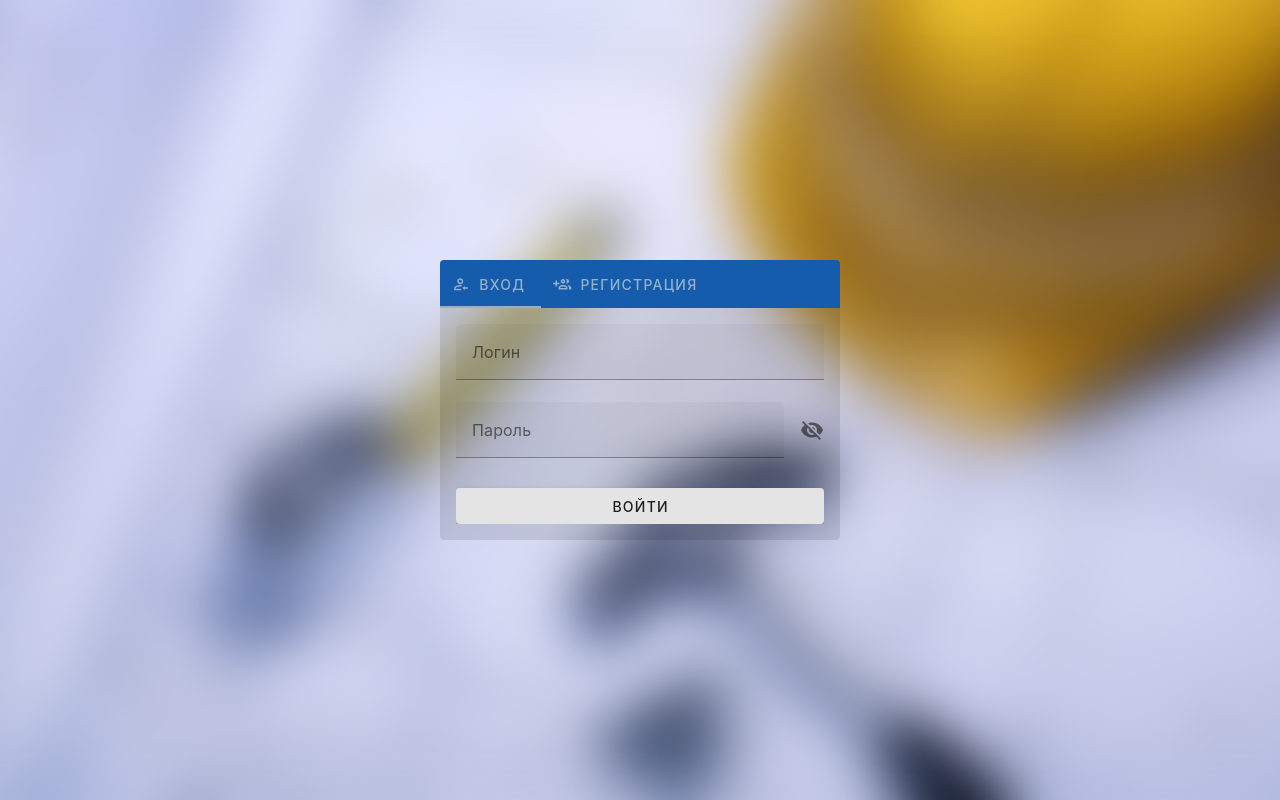
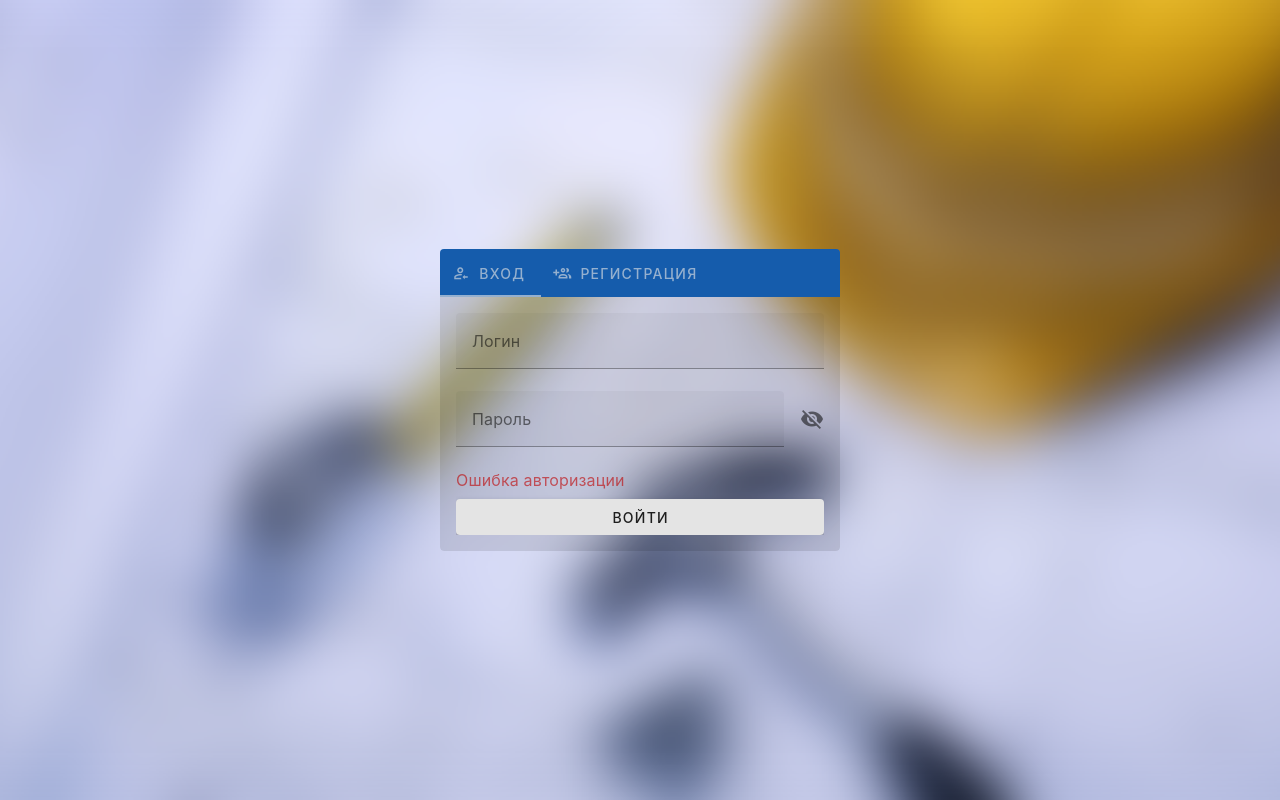
Before and after one commit to AntonKeller/admin-service-panel, a Nuxt app: page / in a window 1280 px wide. Built offline with nearby package versions, Linux system fonts and the light colour scheme.

Commit message:
minor changes

```diff
--- a/components/TheVerifyMenu.vue
+++ b/components/TheVerifyMenu.vue
@@ -52,12 +52,12 @@ export default {
 
   methods: {
     click() {
-      // this.$emit('updateTab', "authorization-tab") - переход к авторизации
 
       this.isLoading = !this.isLoading;
 
       let timeout = setTimeout(() => {
         this.isLoading = false;
+        this.$emit('updateTab', "authorization-tab") // - переход к авторизации
         clearTimeout(timeout);
       }, 1500);
     }
--- a/components/c-authorization-form.vue
+++ b/components/c-authorization-form.vue
@@ -1,15 +1,20 @@
 <template>
   <div>
-    <v-form fast-fail method="POST" action="http://127.0.0.1:3000/produtos">
+    <!--    action="http://127.0.0.1:3000/produtos"-->
+    <v-form @submit.prevent fast-fail method="POST">
       <v-text-field
+          @input="this.loginErrMsg = ''"
+          :loading="isLoading"
           label="Логин"
-          v-model="loginField.value"
+          v-model="config.params.login"
           :rules="loginField.rules"
       ></v-text-field>
 
       <v-text-field
+          @input="this.loginErrMsg = ''"
+          :loading="isLoading"
           label="Пароль"
-          v-model="passwordField.value"
+          v-model="config.params.password"
           :rules="passwordField.rules"
           :type="passwordField.isPassword ? 'password' : 'text'"
           :append-icon="!passwordField.isPassword ? 'mdi-eye' : 'mdi-eye-off'"
@@ -18,17 +23,27 @@
           @click:append="passwordField.isPassword = !passwordField.isPassword"
       />
 
-      <v-btn class="mt-2" type="submit" block>Войти</v-btn>
+      <v-label :text="loginErrMsg" class="text-red-accent-4"/>
+
+      <v-btn @click="request" class="mt-2" block>Войти</v-btn>
     </v-form>
   </div>
 
 </template>
 
 <script>
+
+import {serverURL} from "../constants/constants"
+import axios from 'axios'
+
 export default {
   name: "c-authorization-form",
 
   data: () => ({
+
+    loginErrMsg: 'Ошибка авторизации',
+    isLoading: false,
+
     loginField: {
       value: "",
       rules: [
@@ -43,8 +58,63 @@ export default {
       rules: [
         value => value?.length > 3 ? true : 'Пароль введен неверно',
       ],
+    },
+
+    config: {
+      url: '/users',
+      // method: 'get', // значение по умолчанию
+      // baseURL: 'http' + '://' + serverURL,
+      params: {
+        login: '',
+        password: '',
+      },
     }
   }),
+
+  methods: {
+
+    request() {
+      console.log('login', this.config.params.login)
+      console.log('password', this.config.params.password)
+
+      axios.get('https://jsonplaceholder.typicode.com/users')
+          .then((response) => {
+            console.dir('response', response);
+            this.openUserMenu();
+          })
+          .catch((err) => {
+            console.dir('err', err);
+            this.loginErrMsg = 'Ошибка авторизации';
+          })
+
+
+      // http://127.0.0.1:3000/produtos
+      // Make a request for a user with a given ID
+      // axios.get('/user?ID=12345')
+      //     .then(function (response) {
+      //       console.log(response);
+      //     })
+      //     .catch(function (error) {
+      //       console.log(error);
+      //     });
+      // axios.get('/user', {
+      //   params: {
+      //     ID: 12345
+      //   }
+      // })
+    },
+
+    openUserMenu() {
+      this.isLoading = true;
+      // const router = useRouter()
+      // router.push("/user-menu");
+      let timeout = setTimeout(() => {
+        const router = useRouter()
+        router.push("/user-menu");
+        clearTimeout(timeout);
+      }, 2500);
+    }
+  }
 
 }
 </script>
--- /dev/null
+++ b/constants/constants.js
@@ -0,0 +1 @@
+export const serverURL = "127.0.0.1:3000";
--- a/package.json
+++ b/package.json
@@ -10,6 +10,7 @@
   },
   "dependencies": {
     "@mdi/font": "^7.4.47",
+    "@nuxtjs/axios": "^5.13.6",
     "@nuxtjs/robots": "^3.0.0",
     "@vueuse/motion": "^2.0.0",
     "nuxt": "^3.10.1",
```
Also changed, not shown: 1 other file (tests, documents, lock files or other folders).
